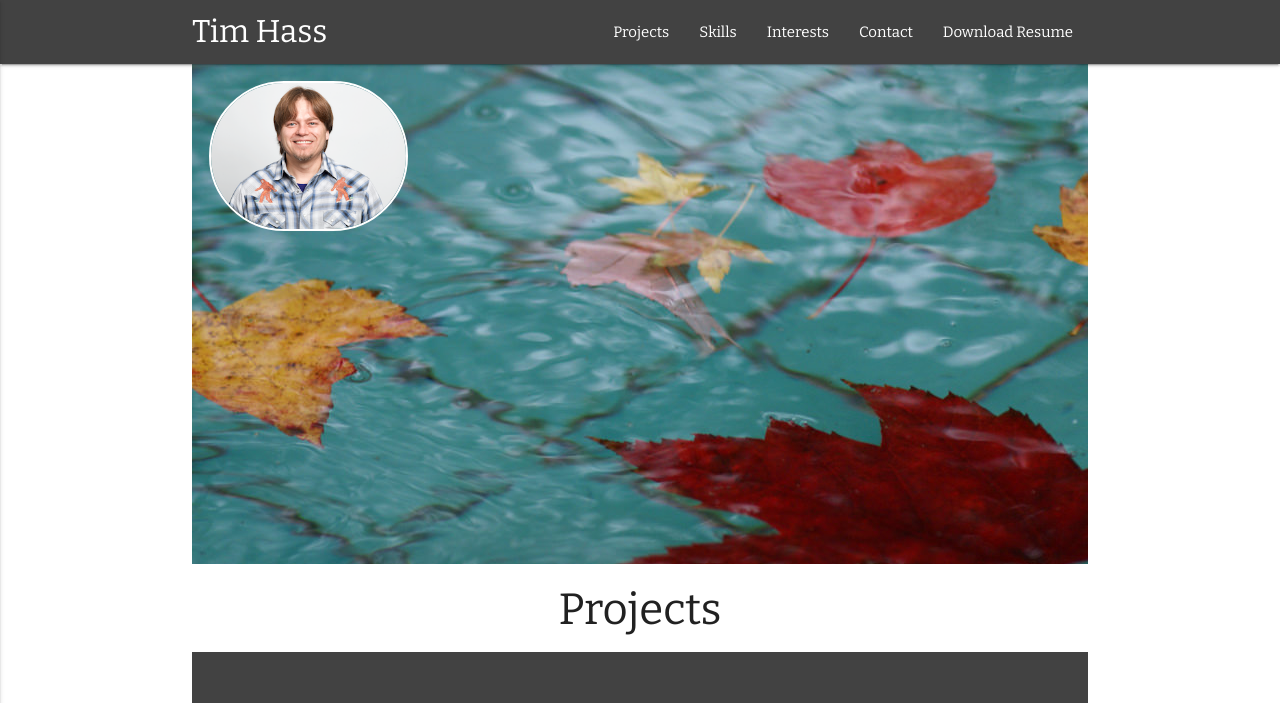
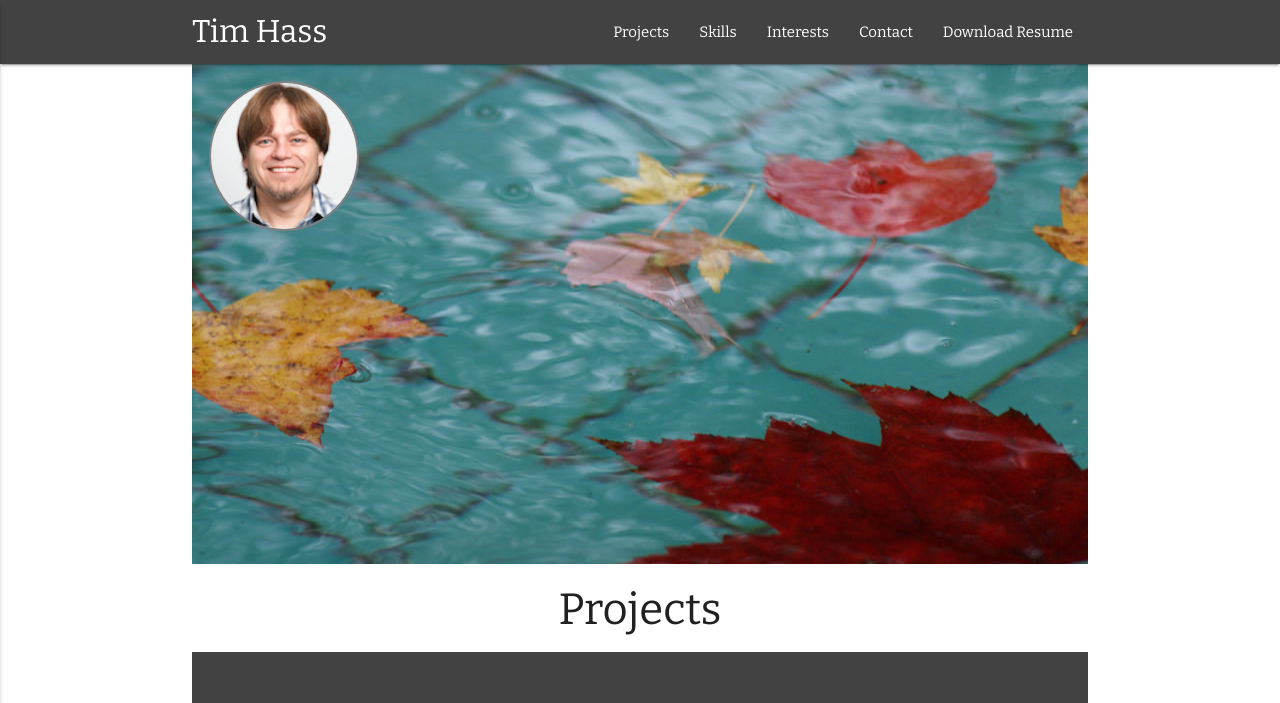
Before and after one commit to Tim-Hass-GA/hasstim.github.io, a PHP site: page / in a window 1280 px wide. Shown: the top 703 px of the page. Run offline with PHP 8.4, Linux system fonts and the light colour scheme; some libraries are stand-ins or nearby versions.

Commit message:
image updates

```diff
--- a/index.html
+++ b/index.html
@@ -46,7 +46,7 @@
       <main>
         <div class="parallax-container">
           <div class="me hide-on-med-and-down">
-            <img class="me" src="./public/img/photo-1.png">
+            <img class="me" src="./public/img/photo_0.png">
           </div>
           <div class="parallax"><img src="./public/img/pool-of-leaves.jpg"></div>
         </div>
--- a/public/css/style.css
+++ b/public/css/style.css
@@ -14,11 +14,11 @@ html, body {
 }
 
 img.me {
-  border: solid 2px white;
+  border: solid 2px grey;
   height: 10rem;
-  width: auto;
+  /* width: auto; */
   margin: 1em;
-  border-radius: 60em;
+  border-radius: 40em;
 }
 
 .skills, .projects {
```
Also changed, not shown: public/img/photo-1.png (deleted), public/img/photo_0.png (added), public/img/photo_1.png (added).
